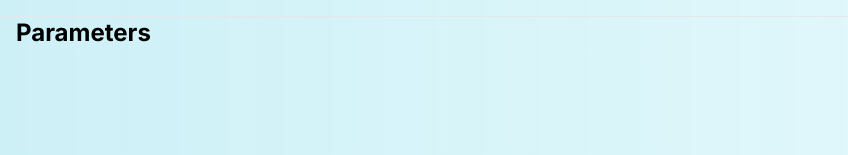
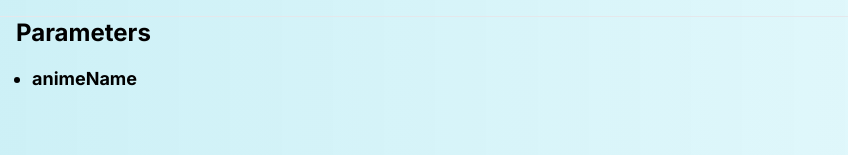
Before and after one commit to NanotechPikachu/Next, a Next.js app: page /getanime in a window 1280 px wide. Shown: the part 193-348 px from the top of the page, without its empty margins (0-848 px from the left). Built offline with nearby package versions, Linux system fonts and the light colour scheme.

Commit message:
Update page.jsx

```diff
--- a/src/app/getanime/page.jsx
+++ b/src/app/getanime/page.jsx
@@ -16,6 +16,9 @@ export default function GetAnime() {
     </p>
     <hr />
     <h3 className="ml-4 mr-4 text-xl md:text-2xl text-black font-bold">Parameters</h3>
+    <ul className="mt-4 ml-8 list-disc mr-8 text-lg text-black">
+    <li key="anName"><b> animeName </b></li>
+    </ul>
     </div>
   )
 }
```
